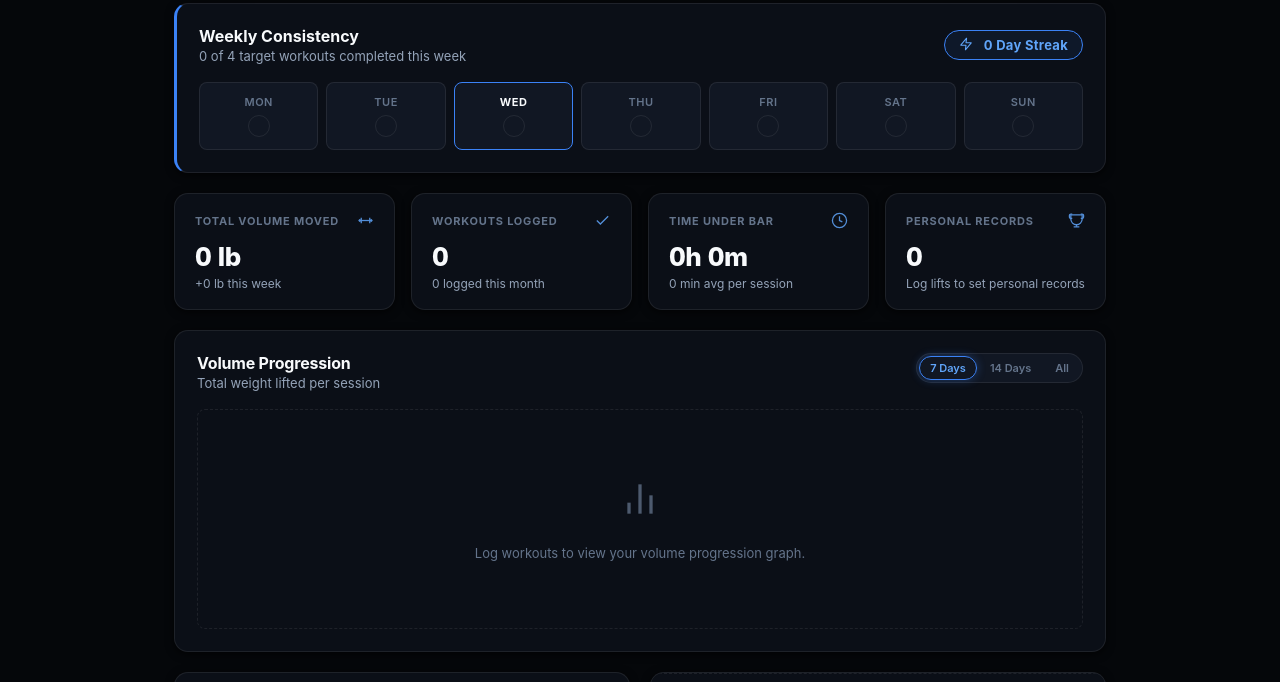
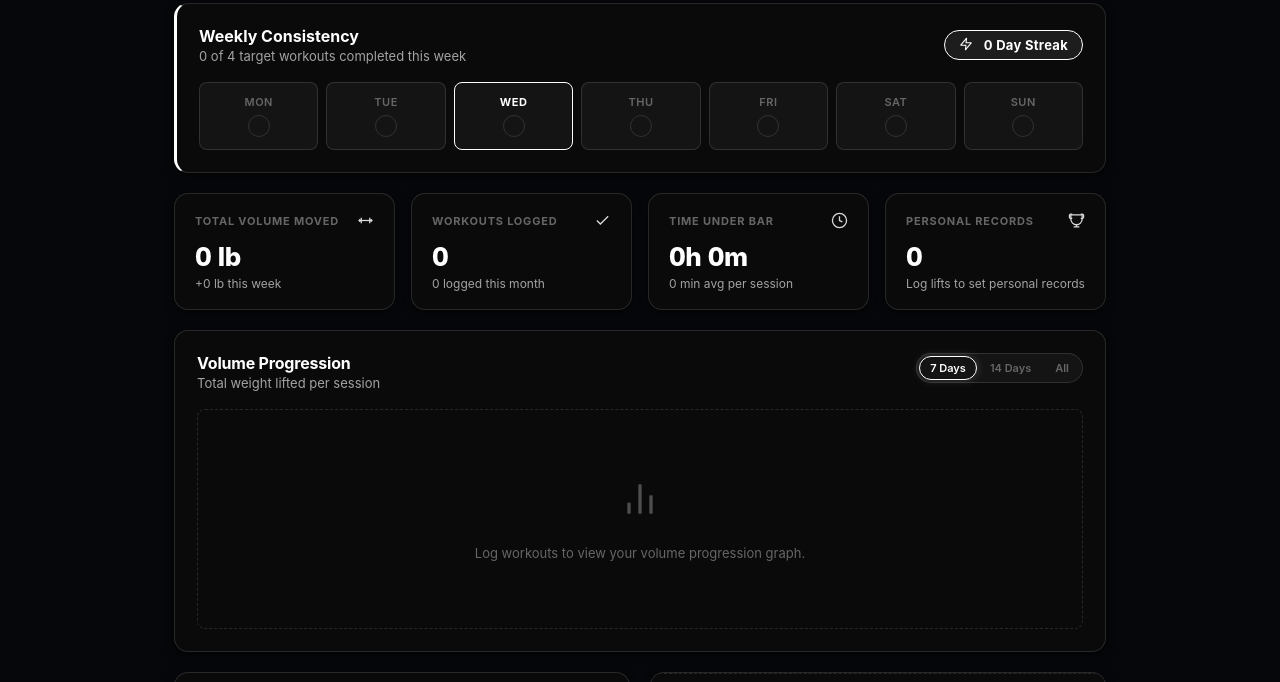
Before and after one commit to MiKecantdothis/plates, a website: page index.html in a window 1280 px wide. Shown: the part 234-916 px from the top of the page. Drawn offline with nearby package versions, Linux system fonts and the light colour scheme; a web font is replaced by a local one.

Commit message:
style: convert entire UI to minimalist black-and-white while keeping graphs colorful

```diff
--- a/index.css
+++ b/index.css
@@ -59,36 +59,6 @@
   --transition-base: 0.28s cubic-bezier(0.4, 0, 0.2, 1);
 }
 
-/* ════════════════════════════════════════════════════════════
-   DASHBOARD COLOURS: Retains luxury Electric Blue & Cobalt
-   ════════════════════════════════════════════════════════════ */
-#tab-dashboard {
-  --bg-surface: #0b0f17;
-  --bg-elevated: #111723;
-  --bg-hover: #192234;
-  --bg-active: #212c44;
-
-  --accent: #3b82f6;
-  --accent-light: #60a5fa;
-  --accent-dark: #1d4ed8;
-  --accent-glow: rgba(59, 130, 246, 0.32);
-  --accent-gradient: linear-gradient(135deg, #38bdf8 0%, #2563eb 55%, #1d4ed8 100%);
-  --accent-subtle: rgba(59, 130, 246, 0.12);
-
-  --green: #10b981;
-  --green-glow: rgba(16, 185, 129, 0.22);
-  --red: #f43f5e;
-  --red-subtle: rgba(244, 63, 94, 0.12);
-  --orange: #f59e0b;
-
-  --text-primary: #f8fafc;
-  --text-secondary: #94a3b8;
-  --text-muted: #64748b;
-
-  --border: rgba(255, 255, 255, 0.08);
-  --border-subtle: rgba(255, 255, 255, 0.04);
-  --border-accent: rgba(59, 130, 246, 0.38);
-}
 
 [data-theme="light"] {
   --theme: light;
@@ -129,33 +99,6 @@
   --modal-backdrop: rgba(0, 0, 0, 0.55);
 }
 
-[data-theme="light"] #tab-dashboard {
-  --bg-surface: #ffffff;
-  --bg-elevated: #e4ecf7;
-  --bg-hover: #d6e3f3;
-  --bg-active: #c4d5ed;
-
-  --accent: #2563eb;
-  --accent-light: #1d4ed8;
-  --accent-dark: #1e40af;
-  --accent-glow: rgba(37, 99, 235, 0.22);
-  --accent-gradient: linear-gradient(135deg, #3b82f6 0%, #1d4ed8 100%);
-  --accent-subtle: rgba(37, 99, 235, 0.08);
-
-  --green: #059669;
-  --green-glow: rgba(5, 150, 105, 0.16);
-  --red: #e11d48;
-  --red-subtle: rgba(225, 29, 72, 0.1);
-  --orange: #d97706;
-
-  --text-primary: #0f172a;
-  --text-secondary: #475569;
-  --text-muted: #94a3b8;
-
-  --border: rgba(15, 23, 42, 0.08);
-  --border-subtle: rgba(15, 23, 42, 0.04);
-  --border-accent: rgba(37, 99, 235, 0.32);
-}
 
 /* ── Reset & Base ── */
 *,
@@ -655,7 +598,7 @@ body {
 
 /* Weekly Consistency & Streak */
 .weekly-streak-card {
-  border-left: 3px solid var(--accent);
+  border-left: 3px solid #ffffff;
 }
 
 .streak-card-header {
@@ -687,7 +630,7 @@ body {
   padding: 6px 14px;
   border-radius: var(--radius-full);
   border: 1px solid var(--accent);
-  background: rgba(59, 130, 246, 0.08);
+  background: var(--accent-subtle);
   color: var(--accent-light);
   font-family: var(--font-display);
   font-size: 13px;
@@ -739,7 +682,7 @@ body {
 
 .day-pill.completed {
   border-color: var(--border-accent);
-  background: rgba(59, 130, 246, 0.05);
+  background: var(--accent-subtle);
 }
 
 .day-pill.completed .day-pill-name {
@@ -846,7 +789,7 @@ body {
   font-size: 12px;
   font-weight: 600;
   color: var(--accent-light);
-  background: rgba(59, 130, 246, 0.08);
+  background: var(--accent-subtle);
   border: 1px solid var(--border-accent);
   padding: 4px 10px;
   border-radius: var(--radius-full);
@@ -2642,5 +2585,5 @@ body {
 }
 /* Backup & Data Safety */
 .backup-safety-card {
-  border-left: 3px solid var(--accent);
-}
+  border-left: 3px solid #ffffff;
+}
--- a/index.html
+++ b/index.html
@@ -15,7 +15,7 @@
   <link rel="preconnect" href="https://fonts.cdnfonts.com" crossorigin />
   <link href="https://fonts.cdnfonts.com/css/sf-pro-display" rel="stylesheet" />
   <script src="https://cdn.jsdelivr.net/npm/chart.js"></script>
-  <link rel="stylesheet" href="index.css?v=17" />
+  <link rel="stylesheet" href="index.css?v=18" />
 </head>
 <body>
   <!-- ───── Top Bar ───── -->
@@ -641,7 +641,7 @@
   </div>
 
   <input type="file" id="input-import-file" accept=".json" style="display: none;" />
-  <script src="app.js?v=17"></script>
+  <script src="app.js?v=18"></script>
   <script>
     if ('serviceWorker' in navigator) {
       navigator.serviceWorker.register('./sw.js').then((reg) => {
--- a/sw.js
+++ b/sw.js
@@ -1,7 +1,7 @@
 // Plates Service Worker — offline support
 // VERSION should match the ?v= numbers in index.html. If they ever drift
 // apart, offline still works: lookups fall back to ignoring the ?v= part.
-const VERSION = 17;
+const VERSION = 18;
 const CACHE_NAME = `plates-v${VERSION}`;
 const NETWORK_TIMEOUT_MS = 3000;
 
```
